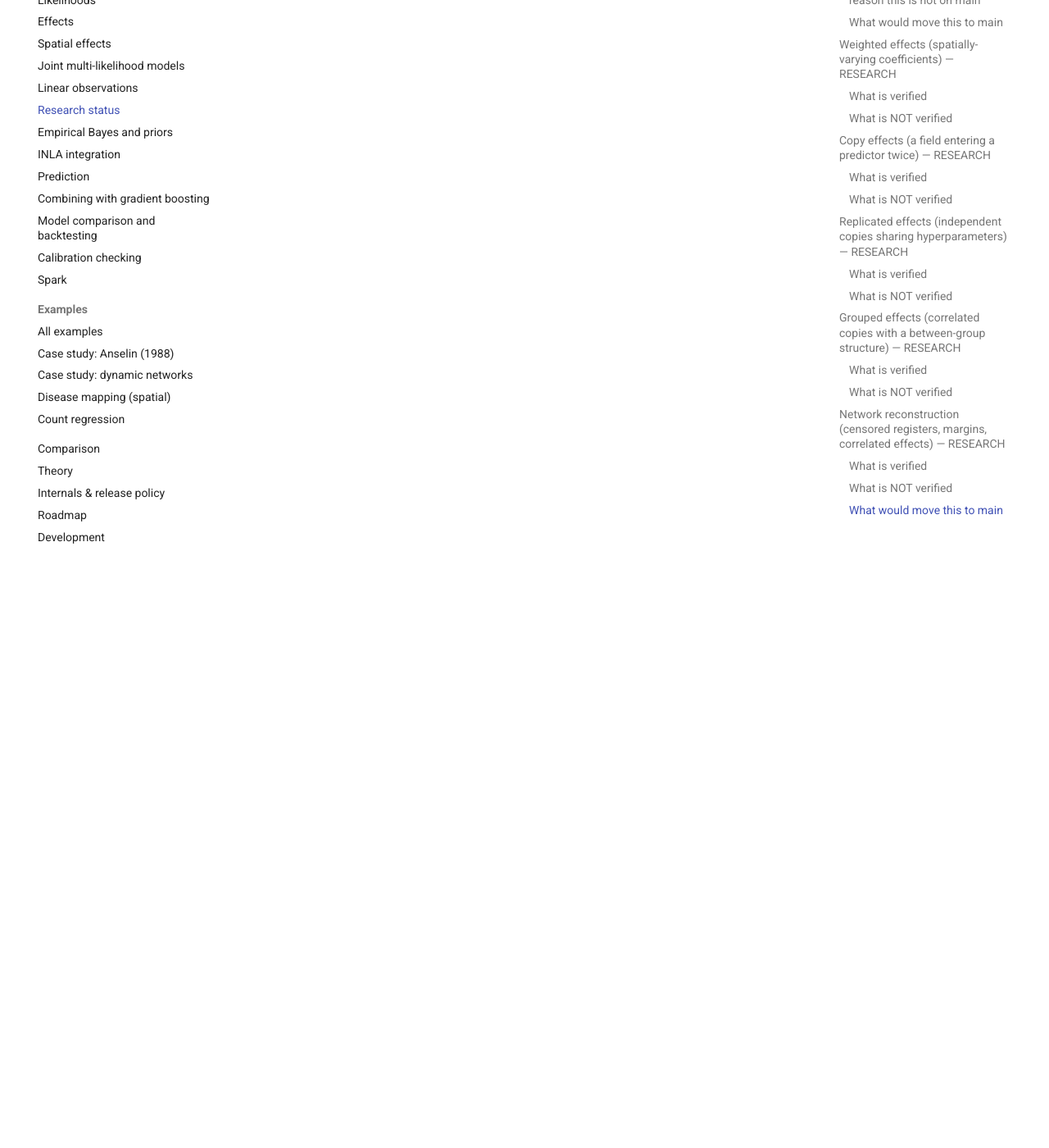
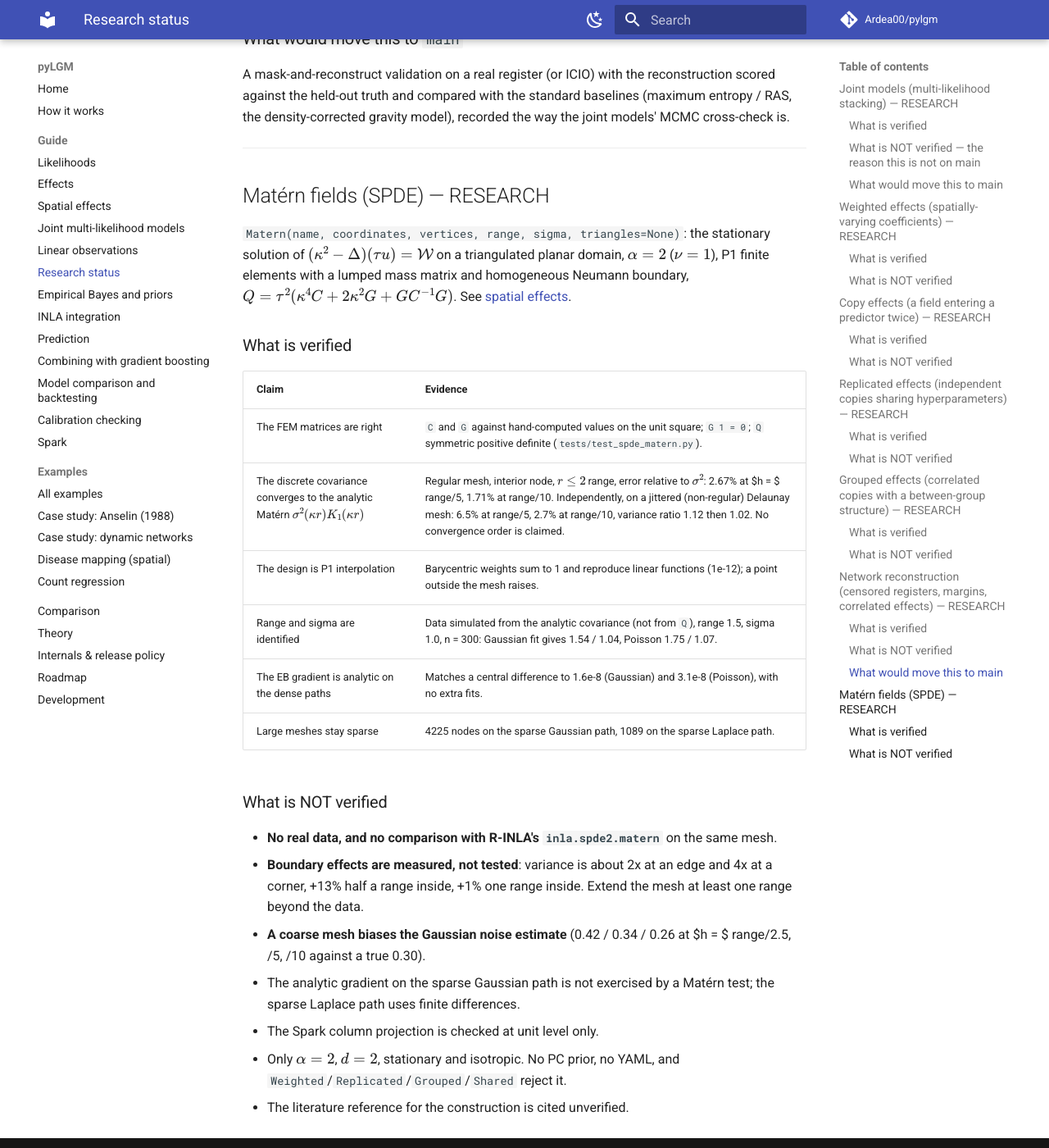
Before and after one commit to Ardea00/pylgm, an MkDocs documentation site: the page built from docs/research-status.md, in a window 1280 px wide and 1400 px high, scrolled down 11493 px. Shown: the whole window at 82% size. Built offline with MkDocs 1.6.1 and Material for MkDocs 9.7.7, drawn with Linux system fonts in a browser that asks for light colours; comment, search, counter and statistics services are not loaded; the version menu is left out; some of the changed text lies outside the part shown.

Commit message:
docs: roadmap and research status for the post-rc7 slices
Co-Authored-By: Claude Fable 5.2 <noreply@anthropic.com>

```diff
--- a/docs/research-status.md
+++ b/docs/research-status.md
@@ -81,14 +81,27 @@ behaviour we believe is wrong.
 **Untested or unsupported surface.**
 
 - `hyperparameters="integrate"` is covered, but only on small simulated joints.
-- No YAML frontend for `Joint`; the declarative path does not reach joint models.
-- `Joint.fit` takes only a pandas DataFrame; `LGM.fit` also takes Spark.
+- `pylgm.config.load_joint` declares a `Joint` from YAML (fixed values only:
+  no `censoring`, no `Hyperparameter` scale). Checked against the Python
+  declaration (`tests/config/test_joint_yaml.py`).
+- `Joint.fit` takes a Spark DataFrame; equal to the pandas fit
+  (`tests/test_joint_spark.py`, which needs pyspark). Untested with a
+  `CensoredHurdle`, and `observations`/`constraints`/`hold_out` are refused
+  on Spark input.
 - `Joint.fit` drops NaN-response rows rather than holding them out. Deliberate —
   see [joint models](joint-models.md) — but it diverges from `LGM.fit`.
-- A shared effect's own precision, rho or phi cannot be estimated; only the
-  `Shared` scale may be a `Hyperparameter`. The exception is
-  `Shared(Correlated(...))`, whose per-outcome precisions and correlations are
-  estimable (see the network-reconstruction entry below).
+- A shared effect's own precision (and AR1/ProperCAR/SAR `rho`, BYM2 `phi`)
+  is estimable jointly with the `Shared` scales. Verified: a one-outcome joint
+  with scale 1 equals the plain `LGM` (same estimate, same evidence); a
+  simulated two-outcome Poisson joint recovers `tau = 2.04` as 2.185 and
+  `delta = 1.6` as 1.614 (`tests/test_shared_own_hyperparameters.py`). A free
+  precision with a free scale on every outcome is not identified and raises
+  `CompilationError`. **Not verified:** a fit or recovery for a shared
+  ProperCAR/SAR/BYM2 structural parameter (compile-level effectiveness only),
+  a shared `rho` together with an estimated scale (one 10-row fit, `rho` on
+  its bound), and priors on these hyperparameters. `Shared(Correlated(...))`
+  keeps its own estimable precisions and correlations (see the
+  network-reconstruction entry below).
 - Off-block-diagonal coupling across outcomes exists only as
   `Shared(Correlated(...))`, i.e. correlated IID components; there is no
   structured (spatial/temporal) coregionalization.
@@ -133,9 +146,8 @@ column, `diag(by) A`, so a covariate's slope can itself be a latent field. See
   wrapping a sub-model's own effect in `Weighted` does compile and predict —
   it just has no test or example exercising it, so it belongs under neither
   heading above yet.
-- **No YAML/config surface.** Every neighbouring effect in
-  [effects.md](effects.md) has a YAML block; `Weighted` has none, and the
-  config schema has no `weighted` effect type to parse one into.
+- **YAML:** `type: weighted` compiles to the same model as the Python
+  declaration (`tests/config/test_modifiers_yaml.py`).
 
 ---
 
@@ -175,8 +187,9 @@ unscaled and once (rescaled) again. It produces no block of its own. See
   compilation raises `CompilationError` rather than combining the two.
   Combining an estimated copy scale with an estimated structural parameter on
   the same target is a real modelling case that this slice does not cover.
-- **No YAML/config surface.** As with `Weighted`, `Copy` has no YAML block in
-  [effects.md](effects.md) and no config schema entry.
+- **YAML:** `type: copy` with a fixed scale compiles to the same model as the
+  Python declaration (`tests/config/test_modifiers_yaml.py`). An estimated
+  scale stays Python-only.
 
 ---
 
@@ -215,16 +228,12 @@ effect, one per level of `over`: precision `I_R ⊗ Q`, design on
   `index`, so `Replicated` rejects it at construction), but the compiler
   keeps a second guard for the same case so a future design-varying effect
   fails loudly rather than silently replicating over the wrong row space.
-- **No YAML/config surface.** As with `Weighted` and `Copy`, there is no
-  `replicated` effect type in the config schema and no YAML block in
-  [effects.md](effects.md); the Python API is the only way to declare one.
-- **Not supported on Spark.** `_required_columns` in `data/spark.py` reads
-  `effect.index` unconditionally, so a `Replicated` model raises a bare
-  `AttributeError` there, and `over` is never added to the projection either.
-  This slice did not introduce the gap: that helper is already blind to
-  `MIDAS`, `MIDASParametric`, `SpaceTime` and `DynamicSpatialPanel`, and it
-  drops even `AR1(replicate=)`'s replicate column. It is recorded here rather
-  than fixed because the fix belongs to that helper, across all of them.
+- **YAML:** `type: replicated` (also over `grouped`, and under `weighted`)
+  compiles to the same model as the Python declaration
+  (`tests/config/test_modifiers_yaml.py`).
+- **Spark:** the adapter projects every column an effect or wrapper declares
+  (`over`, `by`, `replicate`, `unit`, `space`, `time`, MIDAS `columns`,
+  Matérn `coordinates`).
 
 ---
 
@@ -275,10 +284,17 @@ control.group=list(model=...))`. `Replicated` is the special case
   `I_R ⊗ Q_S ⊗ Q_E`). Verified exactly: with the replicated term alone and a
   fixed noise, the fit decomposes into one `Grouped` fit per replicate (log
   marginal likelihood and predictions to 1e-8, `tests/test_replicated_grouped.py`).
-- **A `Hyperparameter` on a structure's own parameters is not supported.**
-  `AR1Structure(rho)` takes a fixed float only; passing a `Hyperparameter`
-  raises `TypeError` at construction. Only the *inner* effect's own
-  hyperparameters are estimated.
+- **A `Hyperparameter` on `AR1Structure`'s `rho` — supported** (logit
+  transform), jointly with the inner effect's hyperparameters and inside
+  `Replicated(Grouped(...))`. Verified: the precision is exactly
+  `kron(AR1(rho), inner)`; the fit equals its `Replicated(AR1)` oracle
+  (evidence to 3e-14); simulated recovery of `rho = 0.7` as 0.736 and
+  `tau = 2.0` as 2.020, the first known-parameter recovery for `Grouped`; the
+  integrated 95% interval [0.532, 0.764] covers the truth
+  (`tests/test_grouped_structure_hyperparameter.py`). **Not verified:**
+  integration on a non-Gaussian likelihood, and recovery for
+  `Replicated(Grouped)`. An estimated `Copy` scale on such a block is still
+  refused.
 
 
 ---
@@ -329,3 +345,41 @@ A mask-and-reconstruct validation on a real register (or ICIO) with the
 reconstruction scored against the held-out truth and compared with the
 standard baselines (maximum entropy / RAS, the density-corrected gravity
 model), recorded the way the joint models' MCMC cross-check is.
+
+---
+
+## Matérn fields (SPDE) — RESEARCH
+
+`Matern(name, coordinates, vertices, range, sigma, triangles=None)`: the
+stationary solution of $(\kappa^2 - \Delta)(\tau u) = \mathcal{W}$ on a
+triangulated planar domain, $\alpha = 2$ ($\nu = 1$), P1 finite elements with
+a lumped mass matrix and homogeneous Neumann boundary,
+$Q = \tau^2(\kappa^4 C + 2\kappa^2 G + G C^{-1} G)$. See
+[spatial effects](spatial-effects.md).
+
+### What is verified
+
+| Claim | Evidence |
+|---|---|
+| The FEM matrices are right | `C` and `G` against hand-computed values on the unit square; `G 1 = 0`; `Q` symmetric positive definite (`tests/test_spde_matern.py`). |
+| The discrete covariance converges to the analytic Matérn $\sigma^2 (\kappa r) K_1(\kappa r)$ | Regular mesh, interior node, $r \le 2\,$range, error relative to $\sigma^2$: 2.67% at $h = $ range/5, 1.71% at range/10. Independently, on a jittered (non-regular) Delaunay mesh: 6.5% at range/5, 2.7% at range/10, variance ratio 1.12 then 1.02. No convergence order is claimed. |
+| The design is P1 interpolation | Barycentric weights sum to 1 and reproduce linear functions (1e-12); a point outside the mesh raises. |
+| Range and sigma are identified | Data simulated from the analytic covariance (not from `Q`), range 1.5, sigma 1.0, n = 300: Gaussian fit gives 1.54 / 1.04, Poisson 1.75 / 1.07. |
+| The EB gradient is analytic on the dense paths | Matches a central difference to 1.6e-8 (Gaussian) and 3.1e-8 (Poisson), with no extra fits. |
+| Large meshes stay sparse | 4225 nodes on the sparse Gaussian path, 1089 on the sparse Laplace path. |
+
+### What is NOT verified
+
+- **No real data, and no comparison with R-INLA's `inla.spde2.matern`** on the
+  same mesh.
+- **Boundary effects are measured, not tested**: variance is about 2x at an
+  edge and 4x at a corner, +13% half a range inside, +1% one range inside.
+  Extend the mesh at least one range beyond the data.
+- **A coarse mesh biases the Gaussian noise estimate** (0.42 / 0.34 / 0.26 at
+  $h = $ range/2.5, /5, /10 against a true 0.30).
+- The analytic gradient on the sparse Gaussian path is not exercised by a
+  Matérn test; the sparse Laplace path uses finite differences.
+- The Spark column projection is checked at unit level only.
+- Only $\alpha = 2$, $d = 2$, stationary and isotropic. No PC prior, no YAML,
+  and `Weighted`/`Replicated`/`Grouped`/`Shared` reject it.
+- The literature reference for the construction is cited unverified.
```
Also changed, not shown: docs/roadmap.md (+20 -4 lines), 1 other file.
